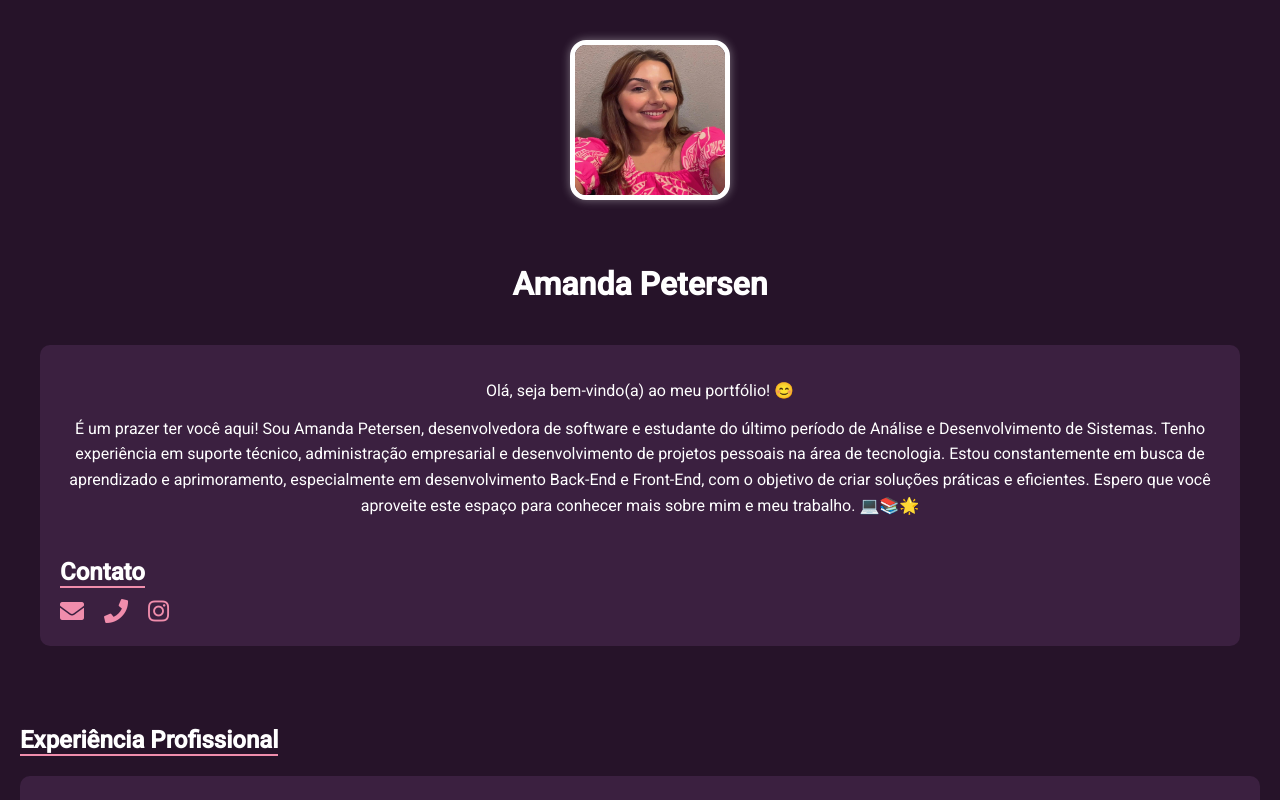
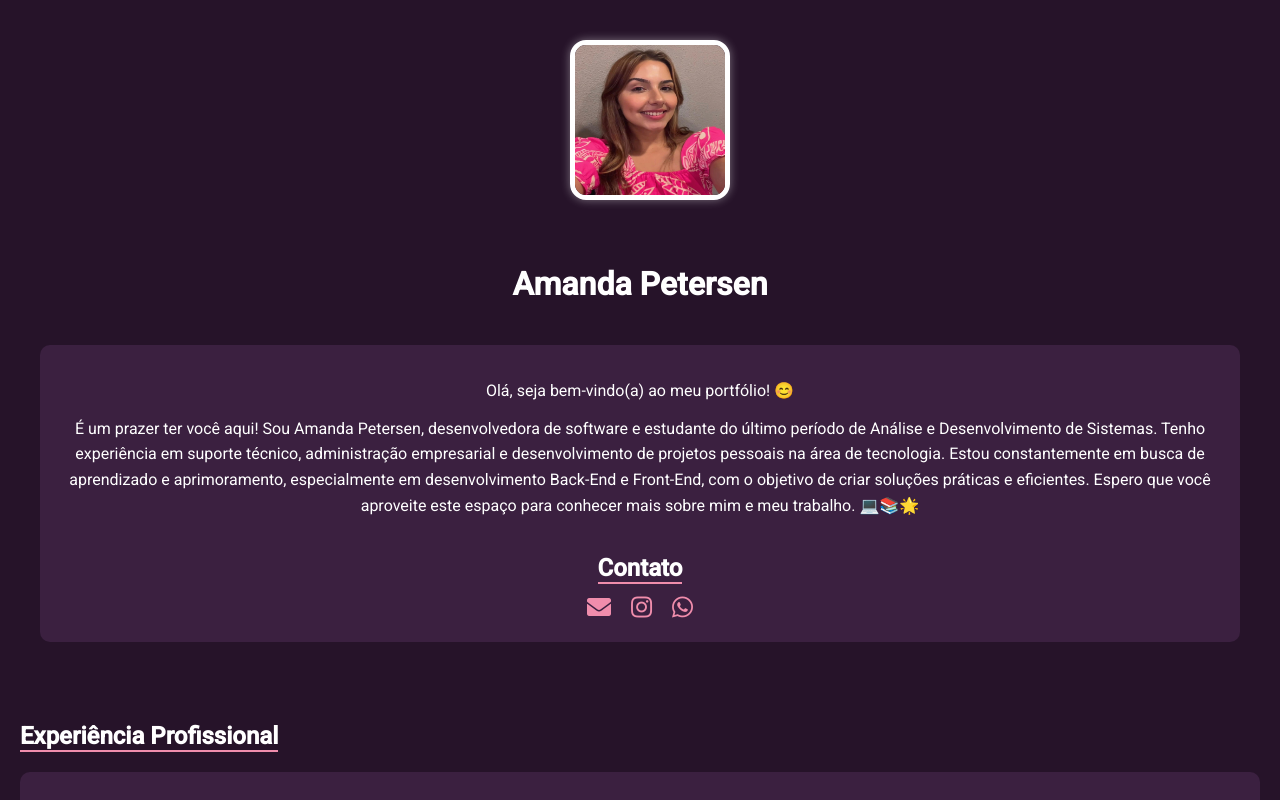
Before and after one commit to aamandapettersen/pagina-pessoal, a plain HTML site: page index.html in a window 1280 px wide. Shown: the top 800 px of the page. Drawn offline with Linux system fonts and the light colour scheme.

Commit message:
Ajuste de layout e inclusão

```diff
--- a/index.html
+++ b/index.html
@@ -34,18 +34,13 @@
                 </p>
 
                 <!-- Contato dentro da sessão "Sobre Mim" -->
-                <div class="contact">
-                    <h2>Contato</h2>
+                <div id="contato">
+                    <h2 class="contact-title">Contato</h2>
                     <div class="contact-icons">
-                        <a href="mailto:amanda.lettycia.alves@hotmail.com" title="Email">
-                            <i class="fas fa-envelope"></i>
-                        </a>
-                        <a href="tel:+5541997260983" title="Telefone">
-                            <i class="fas fa-phone"></i>
-                        </a>
-                        <a href="https://www.instagram.com/aamandapettersen" title="Instagram">
-                            <i class="fab fa-instagram"></i>
-                        </a>
+                        <a href="mailto:lettycia.alves@hotmail.com" target="_blank"><i class="fas fa-envelope"></i></a>
+                        <a href="https://www.instagram.com/aamandapettersen?igsh=dWIzcTl6cmpvbnVu&utm_source=qr" target="_blank"><i class="fab fa-instagram"></i></a>
+                        <a href="https://wa.me/5541997260983" target="_blank"><i class="fab fa-whatsapp"></i></a>
+                        </div>
                     </div>
                 </div>
             </div>
--- a/style.css
+++ b/style.css
@@ -84,11 +84,12 @@ header {
 
 /* Seção de Contato - Ajustes */
 .contact {
+    text-align: center; /* Centraliza o conteúdo do texto */
     display: flex;
-    flex-direction: column; /* Organiza título e ícones em coluna */
-    align-items: flex-start; /* Alinha à esquerda */
+    flex-direction: column; /* Organiza os elementos verticalmente */
+    align-items: center; /* Centraliza horizontalmente os itens */
+    justify-content: center; /* Alinha verticalmente os itens */
     margin-top: 20px;
-    width: 100%;
 }
 
 .contact h2 {
@@ -114,7 +115,7 @@ header {
 /* Centralizando os Contatos */
 .contact-icons {
     display: flex;
-    justify-content: flex-start; /* Ícones alinhados à esquerda */
+    justify-content: center; /* Centraliza os ícones horizontalmente */
     gap: 20px;
     margin-left: 0;
 }
```
